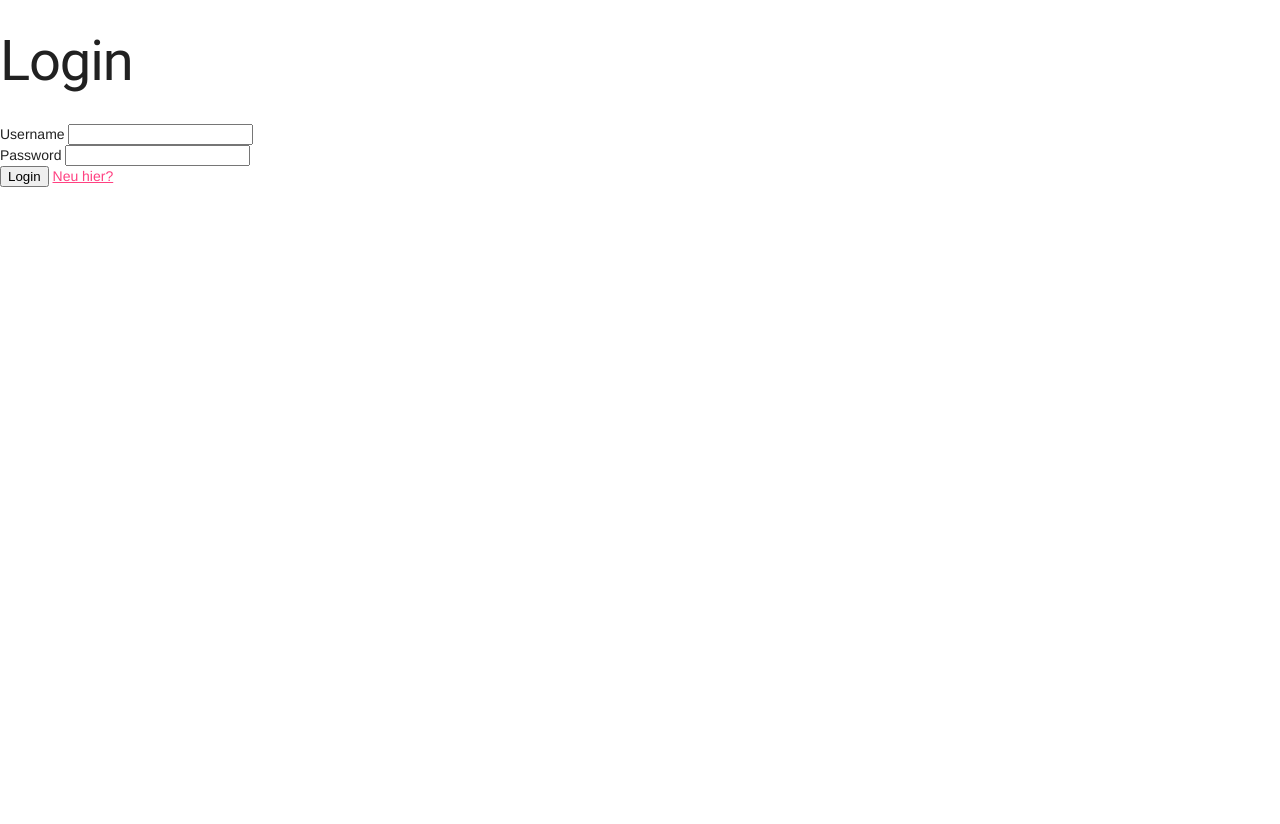
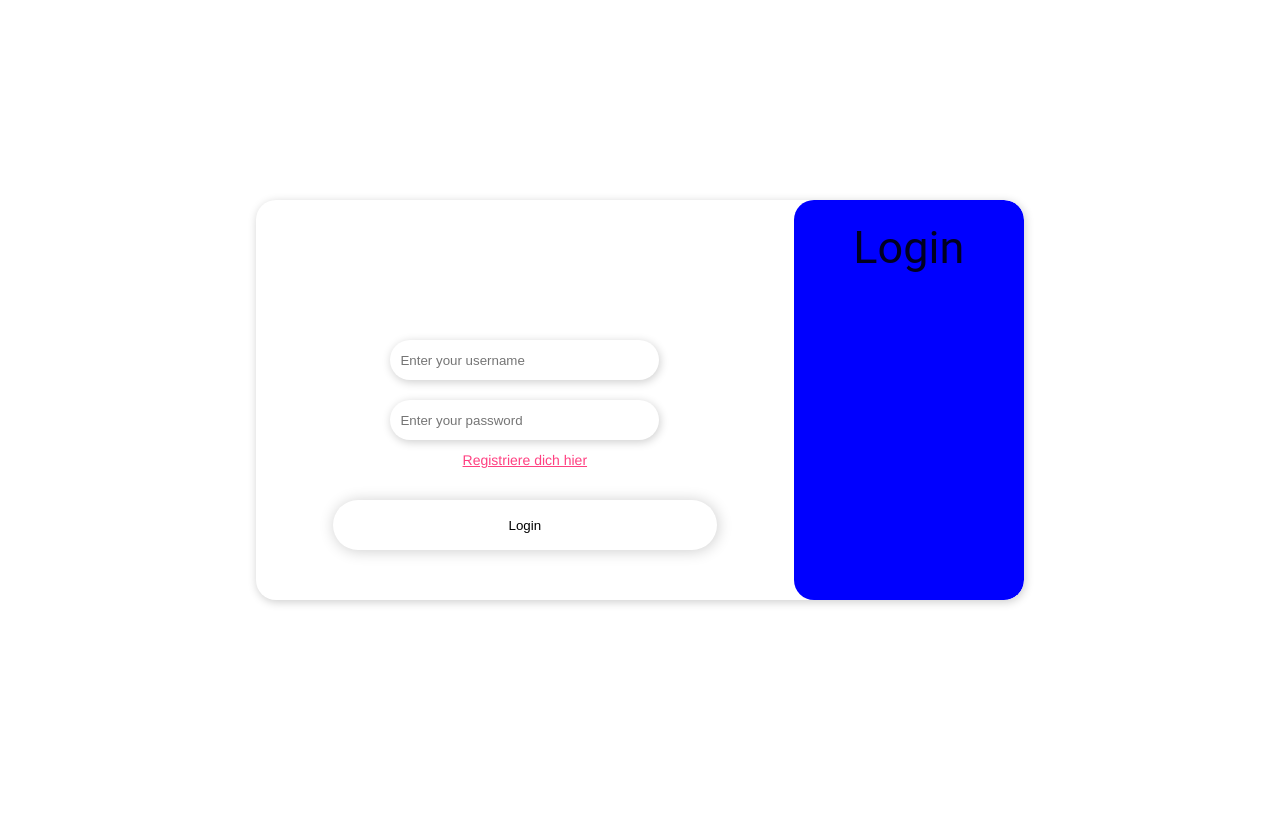
Before and after one commit to alextodor461/Django-chatapp, a Django app: page /login/ in a window 1280 px wide. After the commit the page ends 605 px from the top, so only its background shows below. Run offline with Django 4.2, Linux system fonts and the light colour scheme.

Commit message:
login & register design Version 1.0

```diff
--- a/django_chat_app/login/templates/login/index.html
+++ b/django_chat_app/login/templates/login/index.html
@@ -4,24 +4,27 @@
 <link rel="stylesheet" href="{% static 'css/login.css' %}">
 <script defer src="https://code.getmdl.io/1.3.0/material.min.js"></script>
 
-<h1>Login</h1>
-{% if wrongData %}
-<p>Password or username are wrong</p>
-{% endif %}
-<form action="/login/" method="post">
 
-    {% csrf_token %}
-    <input type="hidden" value="{{redirect}}" name="redirect">
-    <div class="username-div">
-        <label for="username">Username</label>
-        <input name="username" type="text">
-    </div>
+<main>
+    <form action="/login/" method="post">
+        {% csrf_token %}
+        <div class="input-div">
+            <input type="hidden" value="{{redirect}}" name="redirect">
+            <!--<label for="username">Username</label>-->
+            <input name="username" type="text" placeholder="Enter your username">
 
-    <div class="passwort-div">
-        <label for="password">Password</label>
-        <input name="password" type="password">
-    </div>
+            <!--<label for="password">Password</label>-->
+            <input name="password" type="password" placeholder="Enter your password">
+        <button>Login</button>
+        <a href="/register">Registriere dich hier</a>
+        {% if wrongData %}
+            <p>Password or username are wrong</p>
+        {% endif %}
+        </div>
 
-    <button>Login</button>
-    <a href="/register">Neu hier?</a>
-</form>
+
+        <div class="side-div">
+            <h2>Login</h2>
+        </div>
+    </form>
+</main>
--- a/django_chat_app/static/css/login.css
+++ b/django_chat_app/static/css/login.css
@@ -0,0 +1,64 @@
+* {
+    margin: 0;
+}
+
+main {
+    display: flex;
+    justify-content: center;
+    flex-direction: column;
+    align-items: center;
+    height: 100vh;
+}
+
+form {
+    display: flex;
+    justify-content: space-between;
+    align-items: center;
+    box-shadow: 1px 2px 10px rgba(0, 0, 0, 0.201);
+    border-radius: 20px;
+    width: 60vw;
+    height: 50vh;
+    position: relative;
+    overflow: hidden;
+}
+
+form button {
+    position: absolute;
+    bottom: 50px;
+    width: 50%;
+    border: none;
+    height: 50px;
+    border-radius: 50px;
+    cursor: pointer;
+    box-shadow: 1px 1px 15px rgba(0, 0, 0, 0.2);
+    background: none;
+}
+
+.input-div{
+    display: flex;
+    justify-content: center;
+    flex-direction: column;
+    align-items: center;
+    flex: 1;
+}
+
+.side-div{
+    display: flex;
+    justify-content: flex-start;
+    flex-direction: column;
+    align-items: center;
+    height: 100%;
+    width: 30%;
+    border-radius: 20px;
+    background-color: blue;
+}
+
+input {
+    height: 40px;
+    width: 50%;
+    margin: 10px 0px;
+    padding: 0px 10px;
+    border: none;
+    border-radius: 50px;
+    box-shadow: 1px 2px 10px rgba(0, 0, 0, 0.201);
+}
```
Also changed, not shown: django_chat_app/register/templates/register/index.html (+13 -5 lines), django_chat_app/static/css/register.css (+28 -8 lines).
